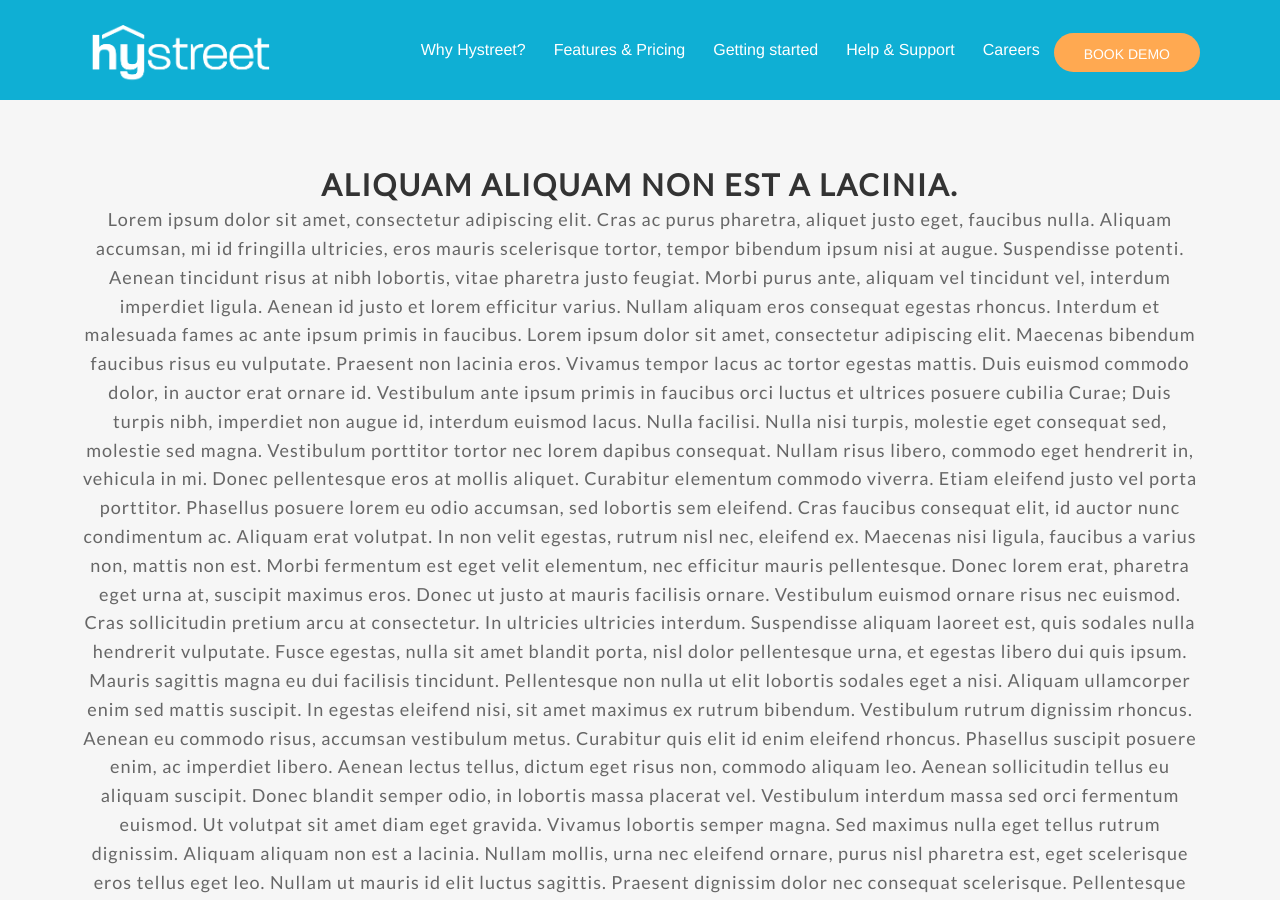
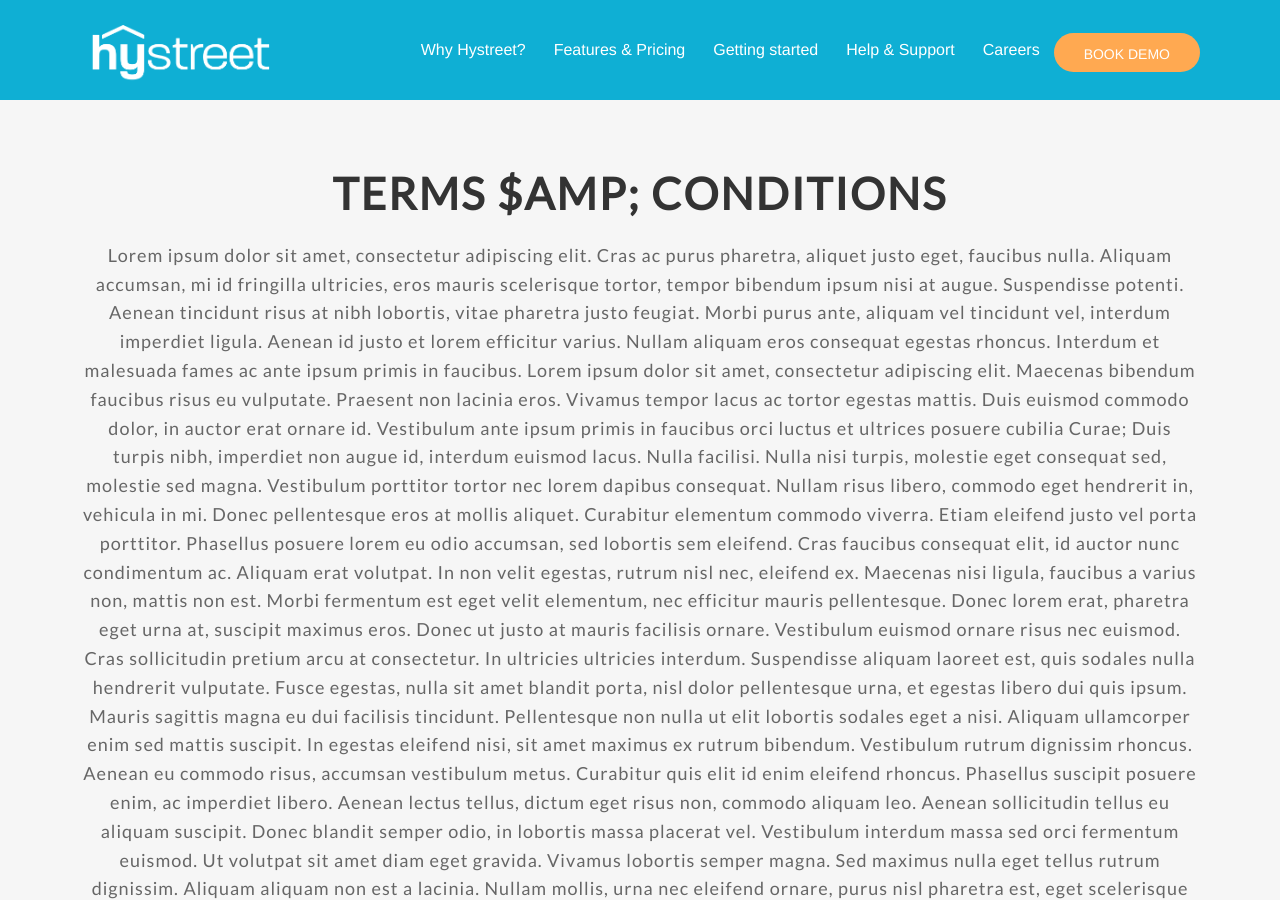
Before and after one commit to hystreet/hystreet.github.io, a Jekyll site: the page built from terms-conditions/index.html, in a window 1280 px wide and 900 px high. Built offline with Jekyll 4.4.1, drawn with Linux system fonts in a browser that asks for light colours; some web fonts are replaced; a script that is not in the unit is left out.

Commit message:
Update index.html

```diff
--- a/terms-conditions/index.html
+++ b/terms-conditions/index.html
@@ -9,7 +9,7 @@ section_id: home
 <div class='full'>
   <div class='row'>
     <div class='special-title centered-text'>
-      <h2>Aliquam aliquam non est a lacinia.</h2>
+      <h1>Terms $amp; Conditions</h1>
       <p>
 Lorem ipsum dolor sit amet, consectetur adipiscing elit. Cras ac purus pharetra, aliquet justo eget, faucibus nulla. Aliquam accumsan, mi id fringilla ultricies, eros mauris scelerisque tortor, tempor bibendum ipsum nisi at augue. Suspendisse potenti. Aenean tincidunt risus at nibh lobortis, vitae pharetra justo feugiat. Morbi purus ante, aliquam vel tincidunt vel, interdum imperdiet ligula. Aenean id justo et lorem efficitur varius. Nullam aliquam eros consequat egestas rhoncus. Interdum et malesuada fames ac ante ipsum primis in faucibus. Lorem ipsum dolor sit amet, consectetur adipiscing elit. Maecenas bibendum faucibus risus eu vulputate.
 
```
